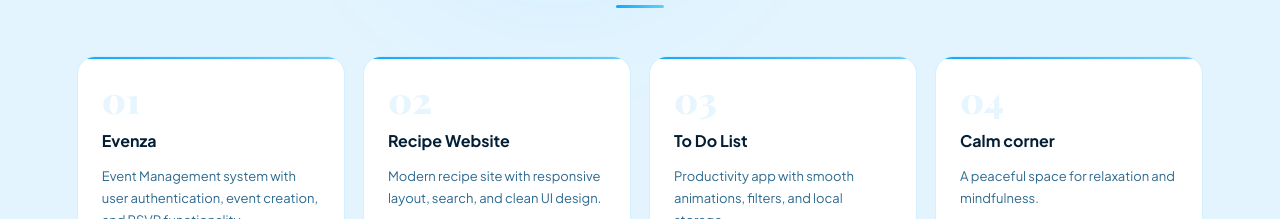
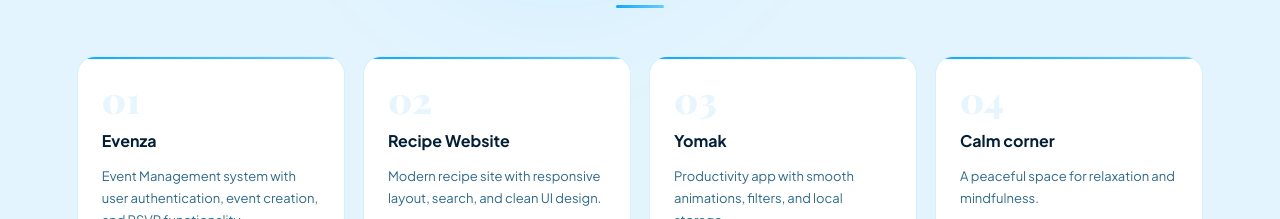
Before and after one commit to Hayam-Maklad/Portfolio, a React (Vite) app: page / in a window 1280 px wide. Shown: the part 1100-1319 px from the top of the page. Built offline with nearby package versions, Linux system fonts and the light colour scheme; a web font is replaced by a local one.

Commit message:
Rename 'To Do List' to 'Yomak' and update link

```diff
--- a/src/data.js
+++ b/src/data.js
@@ -12,10 +12,10 @@ export const projects = [
     link: 'https://github.com/Hayam-Maklad/Recipe-website.git',
   },
   {
-    title: 'To Do List',
+    title: 'Yomak',
     desc: 'Productivity app with smooth animations, filters, and local storage.',
     tags: ['ReactJs', 'JavaScript', 'CSS'],
-    link: 'https://github.com/Hayam-Maklad/ToDoList.git',
+    link: 'https://github.com/Hayam-Maklad/Yomak.git',
   },
 
    {
```
